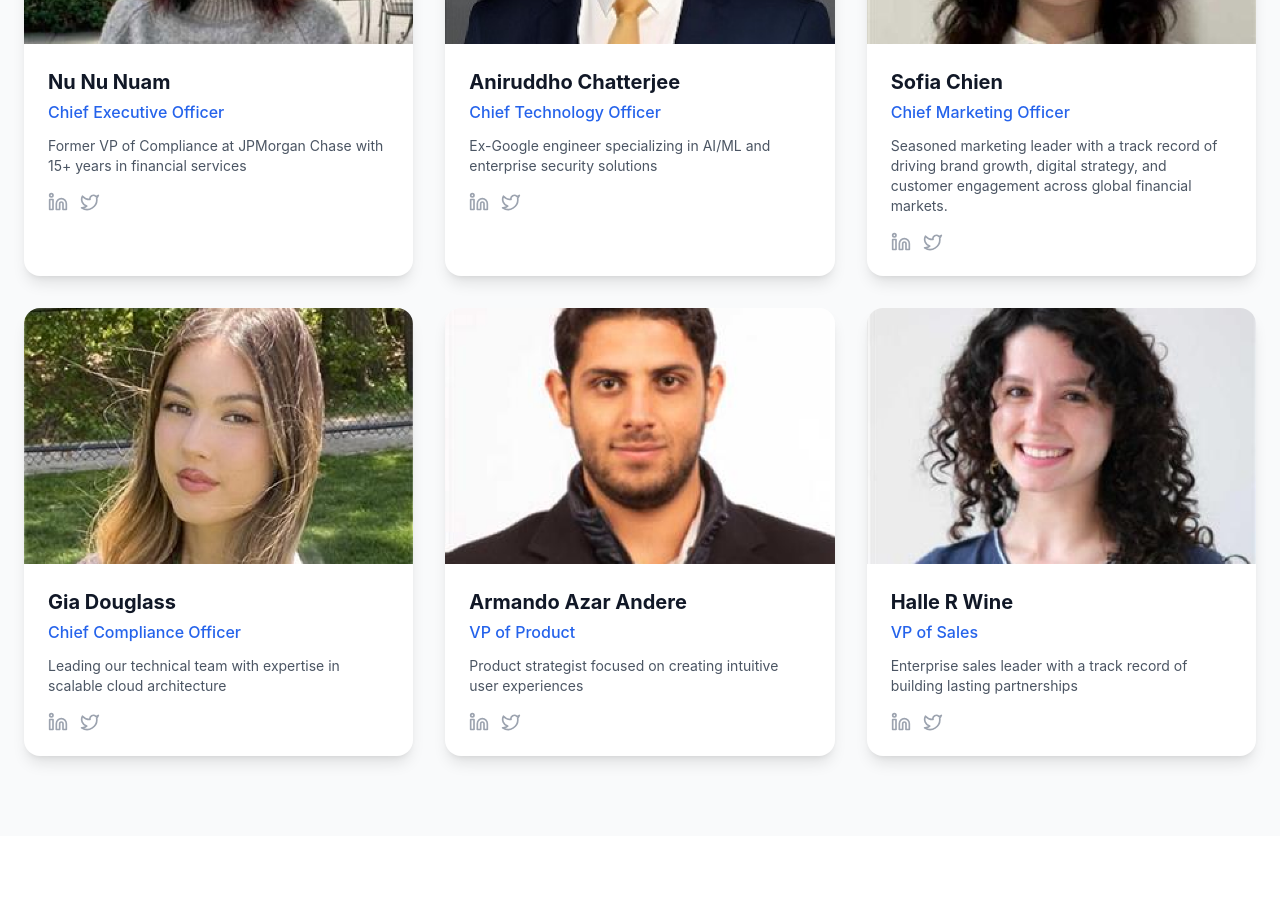
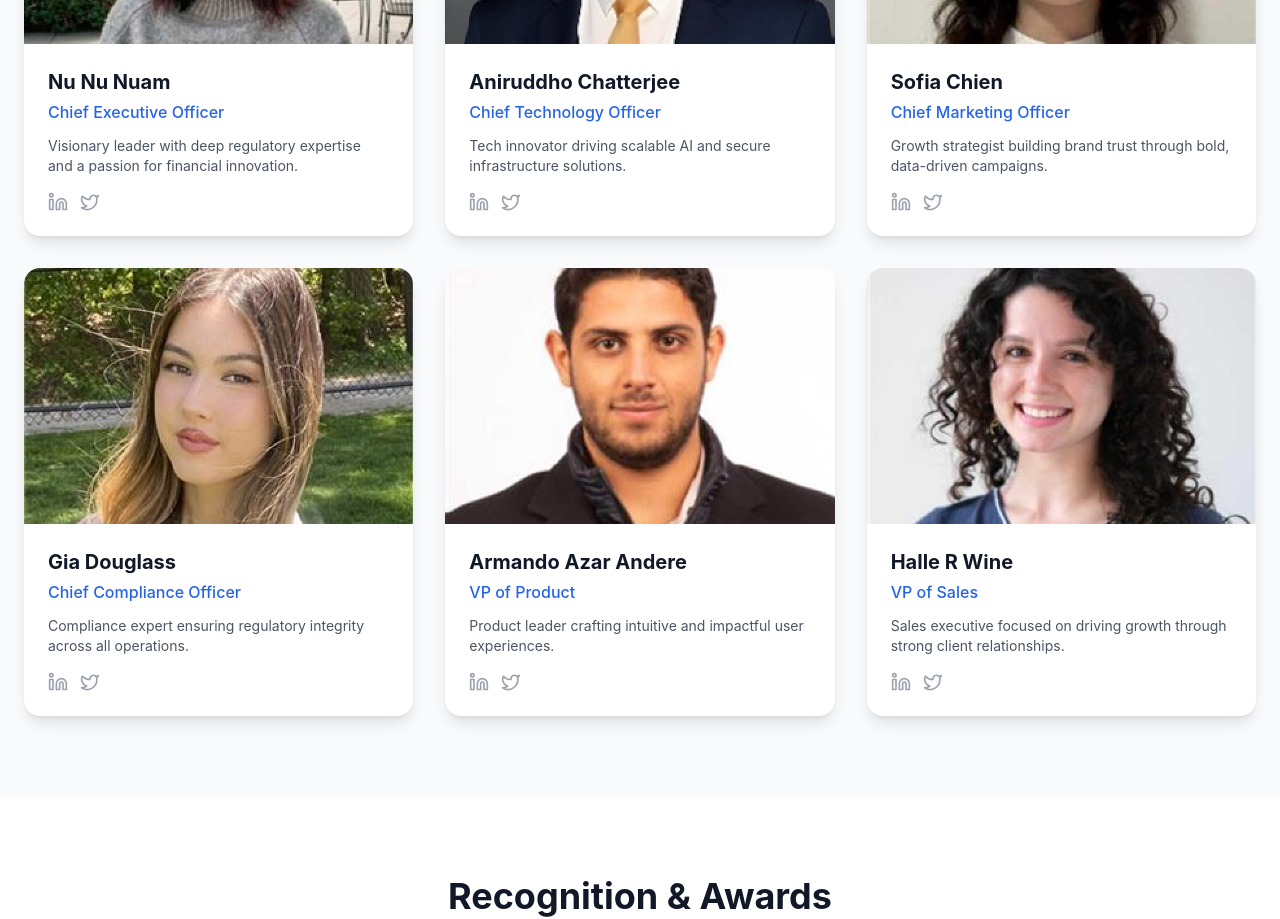
Before and after one commit to aniruddhochat/OneBankBridge, a React (Create React App) app in the folder frontend-app/: page /about in a window 1280 px wide. Shown: the part 3560-4479 px from the top of the page. Built offline with nearby package versions, Linux system fonts and the light colour scheme.

Commit message:
About Bio Changes

```diff
--- a/frontend-app/src/components/About.js
+++ b/frontend-app/src/components/About.js
@@ -93,7 +93,7 @@ const About = () => {
   {
     name: 'Nu Nu Nuam',
     role: 'Chief Executive Officer',
-      bio: 'Former VP of Compliance at JPMorgan Chase with 15+ years in financial services',
+    bio: 'Visionary leader with deep regulatory expertise and a passion for financial innovation.',
     image: `${process.env.PUBLIC_URL}/assets/images/nunu.png`,
     linkedin: '#',
     twitter: '#'
@@ -101,7 +101,7 @@ const About = () => {
   {
     name: 'Aniruddho Chatterjee',
     role: 'Chief Technology Officer',
-      bio: 'Ex-Google engineer specializing in AI/ML and enterprise security solutions',
+    bio: 'Tech innovator driving scalable AI and secure infrastructure solutions.',
     image: `${process.env.PUBLIC_URL}/assets/images/aniruddho.png`,
     linkedin: '#',
     twitter: '#'
@@ -109,7 +109,7 @@ const About = () => {
   {
     name: 'Sofia Chien',
     role: 'Chief Marketing Officer',
-      bio:  'Seasoned marketing leader with a track record of driving brand growth, digital strategy, and customer engagement across global financial markets.',
+    bio: 'Growth strategist building brand trust through bold, data-driven campaigns.',
     image: `${process.env.PUBLIC_URL}/assets/images/sofia.png`,
     linkedin: '#',
     twitter: '#'
@@ -117,7 +117,7 @@ const About = () => {
   {
     name: 'Gia Douglass',
     role: 'Chief Compliance Officer',
-      bio: 'Leading our technical team with expertise in scalable cloud architecture',
+    bio: 'Compliance expert ensuring regulatory integrity across all operations.',
     image: `${process.env.PUBLIC_URL}/assets/images/gia.png`,
     linkedin: '#',
     twitter: '#'
@@ -125,7 +125,7 @@ const About = () => {
   {
     name: 'Armando Azar Andere',
     role: 'VP of Product',
-      bio: 'Product strategist focused on creating intuitive user experiences',
+    bio: 'Product leader crafting intuitive and impactful user experiences.',
     image: `${process.env.PUBLIC_URL}/assets/images/armando.png`,
     linkedin: '#',
     twitter: '#'
@@ -133,12 +133,13 @@ const About = () => {
   {
     name: 'Halle R Wine',
     role: 'VP of Sales',
-      bio: 'Enterprise sales leader with a track record of building lasting partnerships',
+    bio: 'Sales executive focused on driving growth through strong client relationships.',
     image: `${process.env.PUBLIC_URL}/assets/images/halle.png`,
     linkedin: '#',
     twitter: '#'
   }
 ];
+
 
   const stats = [
     { number: "2M+", label: "Verified Users" },
```
Lines whose indentation alone changed are shown as unchanged.
